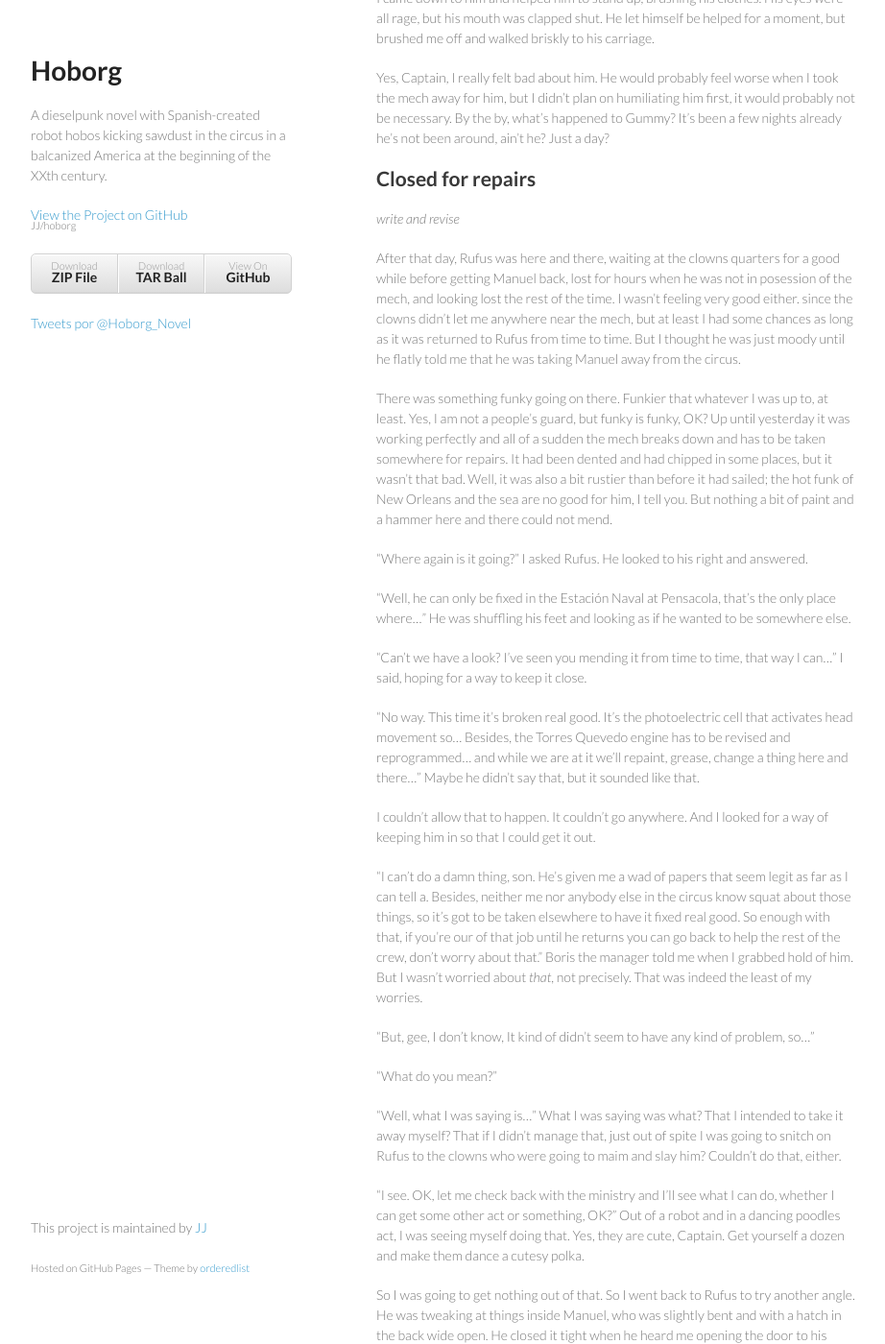
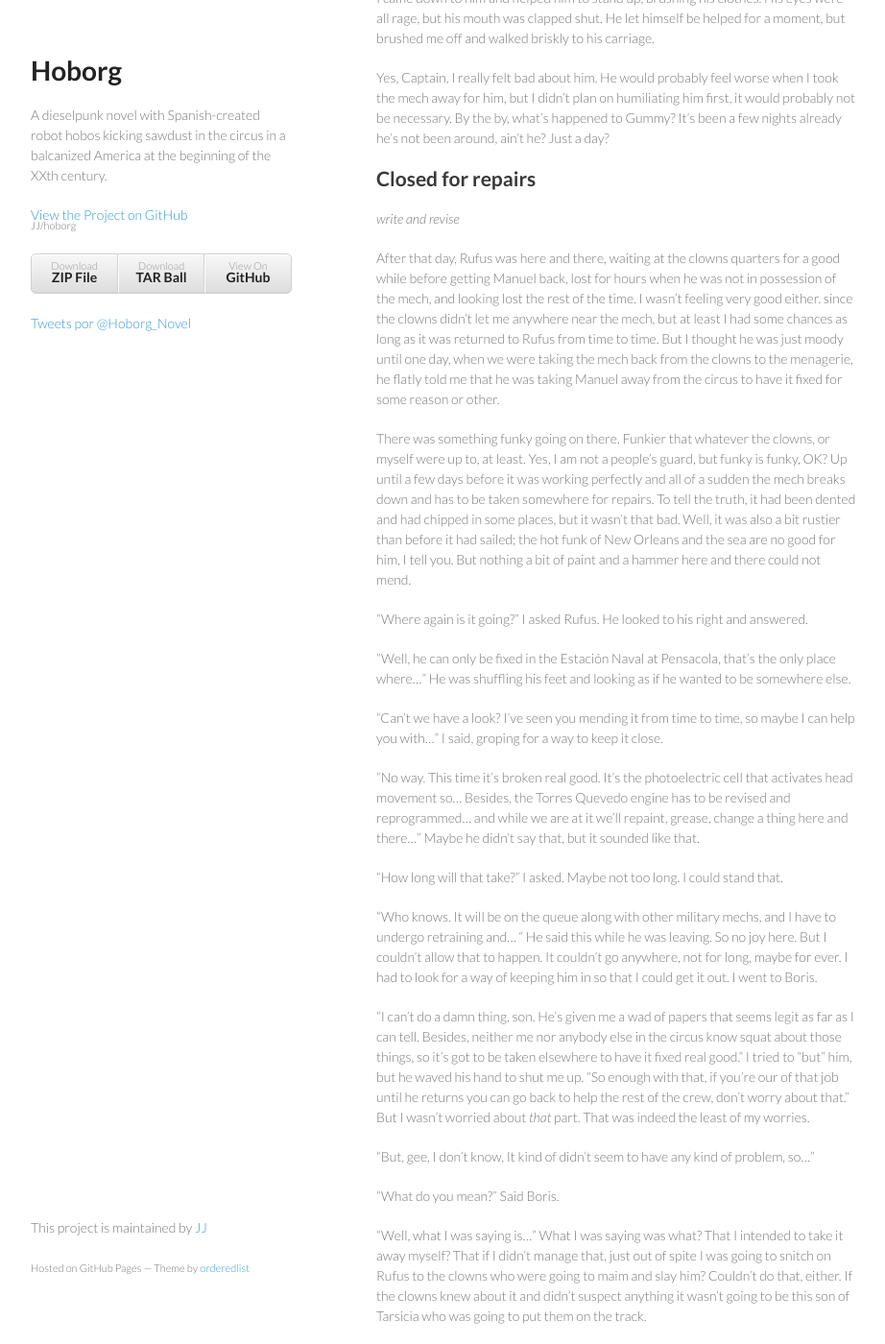
Before and after one commit to JJ/hoborg, a Jekyll site: the page built from text/text.md, in a window 1280 px wide and 1400 px high, scrolled down 38558 px. Shown: the whole window at 96% size, without its empty margins (178-1100 px from the left). Built offline with Jekyll 4.4.1, drawn with Linux system fonts in a browser that asks for light colours; comment, search, counter and statistics services are not loaded; some of the changed text lies outside the part shown.

Commit message:
Sync text/text.md from master to gh-pages

```diff
--- a/text/text.md
+++ b/text/text.md
@@ -2137,7 +2137,7 @@ will too," replied Boris.
 
 Manuel dropped Rufus, who fell to the floor. "All out and
 over, all out, all over." That was the sign that the assembly had
-finished and that we had to clean up whateverwe dirtied and go to our
+finished and that we had to clean up whatever we dirtied and go to our
 carriages and sleeping tents, so people shuffled out of the ring, the clowns circled it with
 Manuel in tow, and Rufus was just left there, a rag of a man. I came down
 to him and helped him to stand up, brushing his clothes. His eyes were
@@ -2157,19 +2157,22 @@ Closed for repairs
 
 After that day, Rufus was here and there, waiting at the clowns
 quarters for a good while before getting Manuel back, lost for hours
-when he was not in posession of the mech, and looking lost the rest of
+when he was not in possession of the mech, and looking lost the rest of
 the time. I wasn't feeling very good either. since the clowns didn't
 let me anywhere near the mech, but at least I had some chances as long
 as it was returned to Rufus from time to time.
-But I thought he was just moody until he flatly
-told me that he was taking Manuel away from the circus.
-
-There was something funky going on there. Funkier that whatever I was
+But I thought he was just moody until one day, when we were taking the
+mech back from the clowns to the menagerie, he flatly
+told me that he was taking Manuel away from the circus to have it
+fixed for some reason or other.
+
+There was something funky going on there. Funkier that whatever the
+clowns, or myself were
 up to, at least. Yes, I am not a people's guard, but funky is funky,
 OK?
-Up until yesterday it was
+Up until a few days before it was
 working perfectly and all of a sudden the mech breaks down and has to
-be taken somewhere for repairs. It had been dented and had chipped in
+be taken somewhere for repairs. To tell the truth, it had been dented and had chipped in
 some places, but it wasn't that bad. Well, it was also a bit rustier
 than before it had sailed; the hot funk of New Orleans and the sea are
 no good for him, I tell you. But nothing a bit of paint and a hammer
@@ -2183,7 +2186,7 @@ that's the only place where..." He was shuffling his feet and looking
 as if he wanted to be somewhere else.
 
 "Can't we have a look? I've seen you mending it from time to time,
-that way I can..." I said, hoping for a way to keep it close.
+so maybe I can help you with..." I said, groping for a way to keep it close.
 
 "No way. This time it's broken real good. It's the photoelectric cell
 that activates head movement so... Besides, the Torres Quevedo engine
@@ -2191,60 +2194,92 @@ has to be revised and reprogrammed... and while we are at it we'll
 repaint, grease, change a thing here and there..." Maybe he didn't say
 that, but it sounded like that.
 
-I couldn't allow that to happen. It couldn't go anywhere. And I looked
-for a way of keeping him in so that I could get it out.
-
-"I can't do a damn thing, son. He's given me a wad of papers that seem
-legit as far as I can tell a. Besides, neither me nor anybody else in
+"How long will that take?" I asked. Maybe not too long. I could stand
+that.
+
+"Who knows. It will be on the queue along with other military mechs,
+and I have to undergo retraining and... " He said this while he was
+leaving. So no joy here. But I couldn't allow that to happen. It
+couldn't go anywhere, not for long, maybe for ever. I had to look
+for a way of keeping him in so that I could get it out. I went to
+Boris.
+
+"I can't do a damn thing, son. He's given me a wad of papers that seems
+legit as far as I can tell. Besides, neither me nor anybody else in
 the circus know squat about
 those things, so it's got to be taken elsewhere to have it fixed real
-good. So enough with that, if you're our of that job until he returns you can go back to help the rest of the crew, don't
-worry about that." Boris the manager told me when I grabbed hold of
-him. But I wasn't worried about *that*, not precisely. That
+good." I tried to "but" him, but he waved his hand to shut me up. "So
+enough with that, if you're our of that job until he returns you can
+go back to help the rest of the crew, don't
+worry about that." But I wasn't worried about *that* part. That
 was indeed the least of my worries.
 
 "But, gee, I don't know, It kind of didn't seem to have any kind of
 problem, so..."
 
-"What do you mean?"
+"What do you mean?" Said Boris.
 
 "Well, what I was saying is..." What  I was  saying was what? That I
 intended to take it away myself? That if I didn't manage that, just
 out of spite I
 was going to snitch on Rufus to the clowns  who were going
-to maim and slay him? Couldn't do that, either.
-
-"I see. OK, let me check back with the ministry and I'll see what I
+to maim and slay him? Couldn't do that, either. If the clowns knew
+about it and didn't suspect anything it wasn't going to be this son of
+Tarsicia who was going to put them on the track.
+
+"I understand you're worried about falling back to a less qualified
+work, Full. That's a genuine  concern for a worker and citizen of the Republic, and I will address it
+in due time. But let me check back with the ministry and I'll see what I
 can do, whether I can get some other act or something, OK?"
 Out of a robot and in a dancing poodles act, I was seeing myself doing
 that. Yes, they are cute, Captain. Get yourself a dozen and make them
-dance a cutesy polka.
-
-So I was going to get nothing out of that. So I went back
-to Rufus to try another angle. He was tweaking at things inside
+dance a nice polka.
+
+I didn't expect anything out of that, if he even cared about doing
+what he said. So I went back
+to Rufus to try another angle.
+
+He was in his carriage workshop, tweaking at things inside
 Manuel, who was slightly bent and with a hatch in the back wide
 open. He closed it tight when he heard me opening the door to his
 workshop.
 
 "You'll need help for the transport." I told him.
 
-*write and revise*
-
-This could be the end of my circus days, which I expected to arrive
+He looked up and dropped his hands from the mech, who turned around
+and looked at me, too, wide open eyes.
+
+"A truck from the Estación will be sent with two Navy orderlies to
+help me. Don't worry about that".
+
+"Well, anyways," I said, "they are not skilled, you know, they
+might..."
+
+"They won't, don't worry. If I need you, I know where I can find
+you. Don't worry." Too many don't worries to not actually worry. I
+stood there, thinking what to say. Rufus resumed his tinkering  with
+sparks flying out ot the wires;
+Manuel looked away from me. I left.
+
+If Manuel left, this could be the end of my circus days, which I expected to arrive
 anyways sooner or later, but not like this. But the first day I was
 there
 came back to me. That day I saw Manuel for the first time and I was
 conned out of a good amount of pesos.
 
 And then I knew how to grab hold of Manuel. So the circus day would
-truly be over, but it would be over my way and a good way, too.
+truly be over, but it would be over my way. And a good way it was, too.
 
 
 Gaffe building for fun and profit
 -----------------------------------------
 
 I couldn't build it myself, of course. But if you've got the money and
-the determination and the original model, nothing is impossible.
+the determination and the original model, nothing is impossible. What
+I was thinking about building? Wireless, you were here the first day,
+a week ago,
+ain't you? When I told everybody how I was conned in the circus using
+a gaffe that *looked*, in fact, nothing like the real Manuel?
 
 So the idea was not to recreate the mech, but to create something that
 looked like the mech, at least from a distance and weighed like the
```
